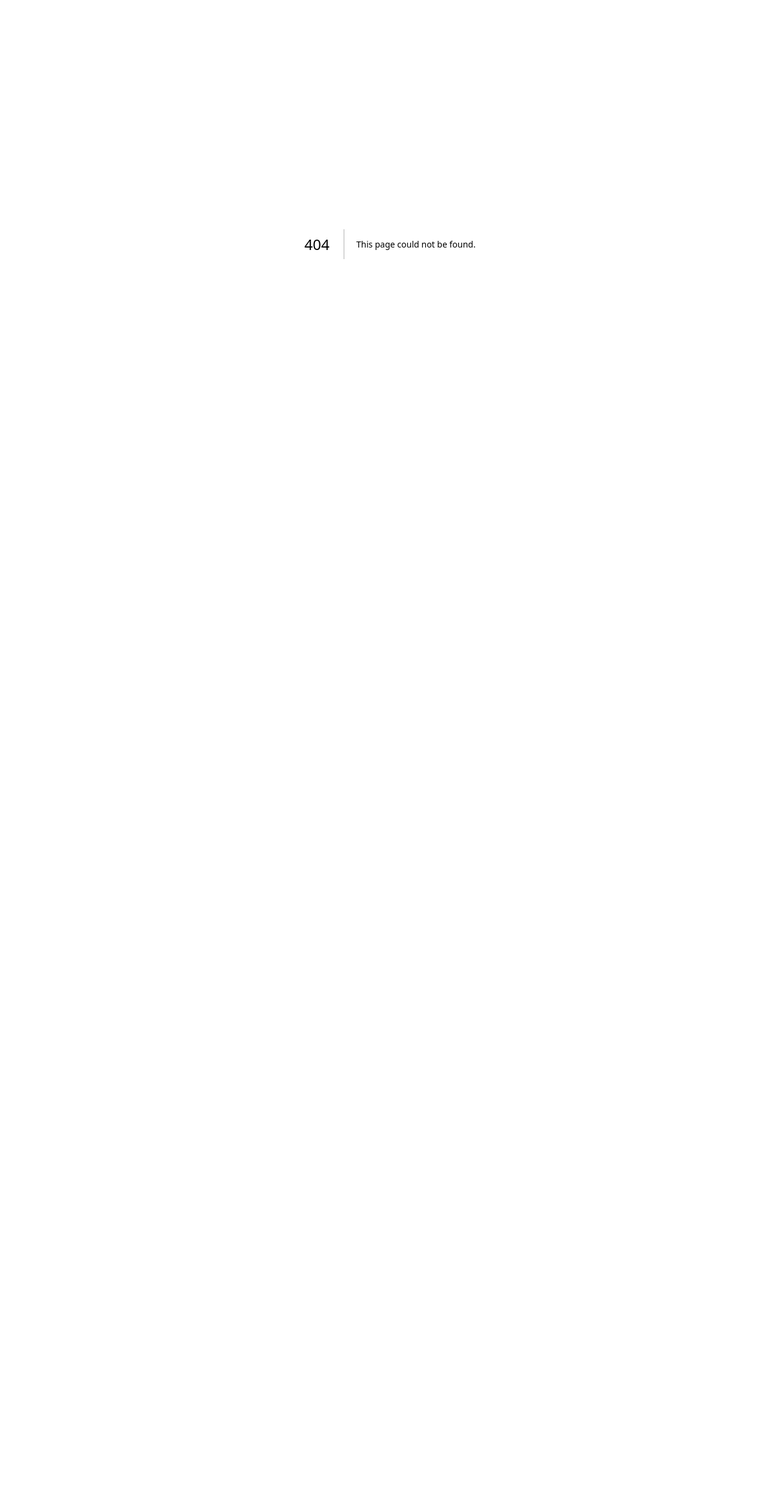
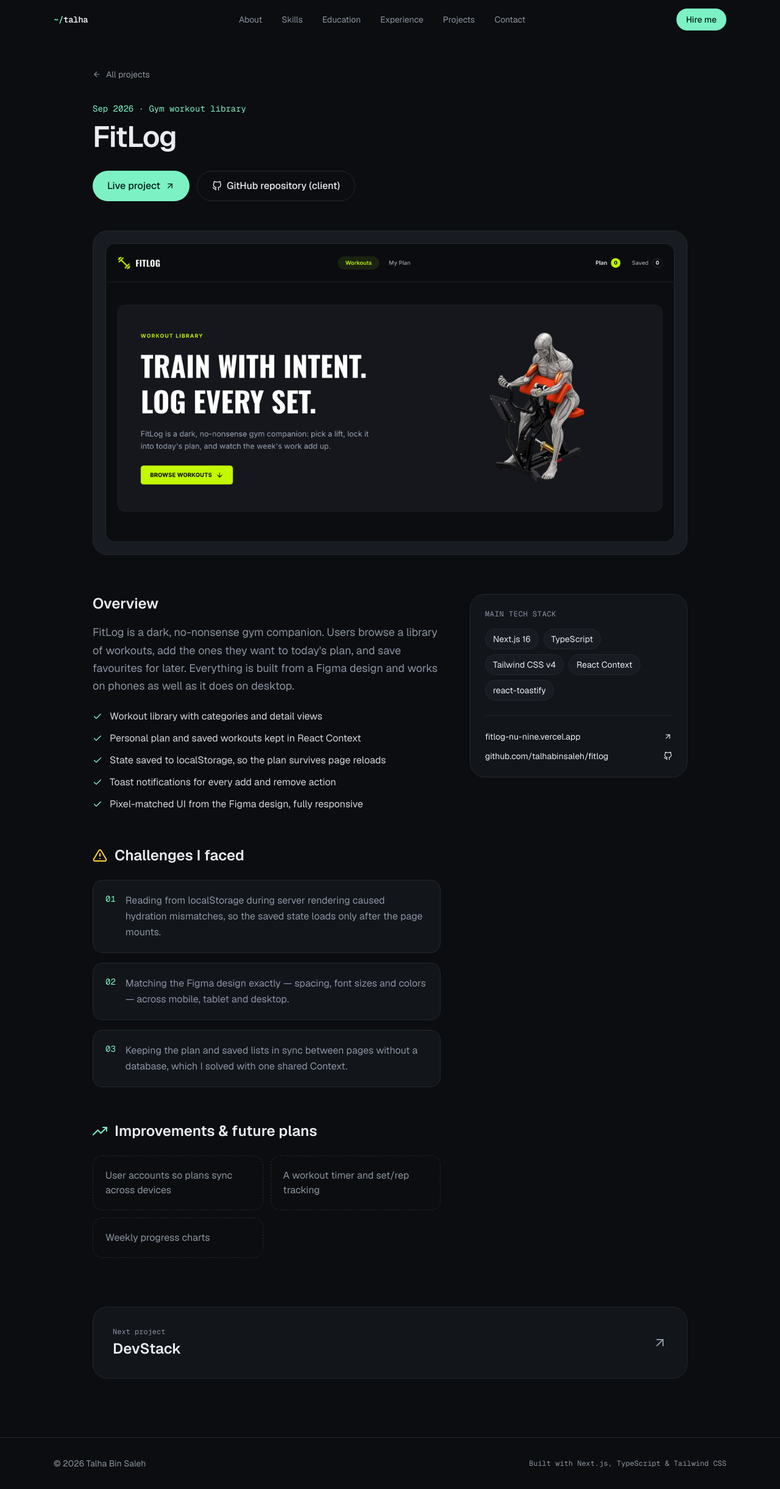
Before and after one commit to talhabinsaleh/talha-portfolio, a Next.js app: page /projects/fitlog in a window 1280 px wide. Before the commit this address had no page. Shown: the whole page at 61% size. Before the commit the page ends 800 px from the top, so only its background shows below. Built offline with nearby package versions, Linux system fonts and the light colour scheme.

Commit message:
Add project cards with View Details and project detail pages

```diff
--- /dev/null
+++ b/src/app/projects/[slug]/page.tsx
@@ -0,0 +1,152 @@
+import type { Metadata } from "next";
+import Image from "next/image";
+import Link from "next/link";
+import { notFound } from "next/navigation";
+import { FiAlertTriangle, FiArrowLeft, FiArrowUpRight, FiCheck, FiGithub, FiTrendingUp } from "react-icons/fi";
+import Navbar from "@/components/Navbar";
+import Footer from "@/components/Footer";
+import { projects } from "@/data/portfolio";
+
+export function generateStaticParams() {
+  return projects.map((p) => ({ slug: p.slug }));
+}
+
+export async function generateMetadata({ params }: PageProps<"/projects/[slug]">): Promise<Metadata> {
+  const { slug } = await params;
+  const project = projects.find((p) => p.slug === slug);
+  if (!project) return {};
+  return {
+    title: `${project.title} — Talha Bin Saleh`,
+    description: project.summary,
+    openGraph: { images: [{ url: project.image, width: 1200, height: 630 }] },
+  };
+}
+
+export default async function ProjectPage({ params }: PageProps<"/projects/[slug]">) {
+  const { slug } = await params;
+  const index = projects.findIndex((p) => p.slug === slug);
+  if (index === -1) notFound();
+  const p = projects[index];
+  const next = projects[(index + 1) % projects.length];
+
+  return (
+    <>
+      <Navbar />
+      <main className="flex-1 pt-28 pb-24">
+        <div className="mx-auto max-w-5xl px-4 sm:px-6">
+          <Link href="/#projects" className="inline-flex items-center gap-2 text-sm text-muted hover:text-ink">
+            <FiArrowLeft /> All projects
+          </Link>
+
+          <header className="mt-8">
+            <p className="font-mono text-sm text-accent">
+              {p.date} · {p.tagline}
+            </p>
+            <h1 className="mt-3 text-4xl font-semibold tracking-tight sm:text-5xl">{p.title}</h1>
+            <div className="mt-8 flex flex-wrap gap-3">
+              <a
+                href={p.live}
+                target="_blank"
+                rel="noreferrer"
+                className="inline-flex items-center gap-2 rounded-full bg-accent px-6 py-3 font-medium text-accent-ink transition hover:brightness-110"
+              >
+                Live project <FiArrowUpRight />
+              </a>
+              <a
+                href={p.code}
+                target="_blank"
+                rel="noreferrer"
+                className="inline-flex items-center gap-2 rounded-full border border-line px-6 py-3 font-medium transition hover:border-muted"
+              >
+                <FiGithub /> GitHub repository (client)
+              </a>
+            </div>
+          </header>
+
+          <div className="mt-12 rounded-3xl border border-line bg-surface-2 p-3 sm:p-5">
+            <div className="relative aspect-[1200/630] overflow-hidden rounded-2xl border border-line">
+              <Image src={p.image} alt={`${p.title} screenshot`} fill priority sizes="(min-width: 1024px) 984px, 100vw" className="object-cover" />
+            </div>
+          </div>
+
+          <div className="mt-16 grid gap-12 lg:grid-cols-[1.6fr_1fr]">
+            <div className="space-y-14">
+              <section>
+                <h2 className="text-2xl font-semibold">Overview</h2>
+                <p className="mt-4 text-lg leading-relaxed text-muted">{p.description}</p>
+                <ul className="mt-6 space-y-3">
+                  {p.features.map((f) => (
+                    <li key={f} className="flex gap-3">
+                      <FiCheck className="mt-1 shrink-0 text-accent" />
+                      <span className="text-ink/90">{f}</span>
+                    </li>
+                  ))}
+                </ul>
+              </section>
+
+              <section>
+                <h2 className="flex items-center gap-3 text-2xl font-semibold">
+                  <FiAlertTriangle className="text-amber-300" /> Challenges I faced
+                </h2>
+                <ol className="mt-6 space-y-4">
+                  {p.challenges.map((c, i) => (
+                    <li key={c} className="flex gap-4 rounded-2xl border border-line bg-surface p-5">
+                      <span className="font-mono text-sm text-accent">{String(i + 1).padStart(2, "0")}</span>
+                      <span className="leading-relaxed text-muted">{c}</span>
+                    </li>
+                  ))}
+                </ol>
+              </section>
+
+              <section>
+                <h2 className="flex items-center gap-3 text-2xl font-semibold">
+                  <FiTrendingUp className="text-accent" /> Improvements & future plans
+                </h2>
+                <ul className="mt-6 grid gap-3 sm:grid-cols-2">
+                  {p.future.map((f) => (
+                    <li key={f} className="rounded-2xl border border-dashed border-line p-5 text-muted">
+                      {f}
+                    </li>
+                  ))}
+                </ul>
+              </section>
+            </div>
+
+            <aside className="h-fit space-y-6 rounded-3xl border border-line bg-surface p-6 lg:sticky lg:top-24">
+              <div>
+                <h2 className="font-mono text-xs uppercase tracking-wider text-muted">Main tech stack</h2>
+                <ul className="mt-4 flex flex-wrap gap-2">
+                  {p.stack.map((s) => (
+                    <li key={s} className="rounded-full border border-line bg-surface-2 px-3 py-1.5 text-sm">
+                      {s}
+                    </li>
+                  ))}
+                </ul>
+              </div>
+              <div className="space-y-3 border-t border-line pt-6 text-sm">
+                <a href={p.live} target="_blank" rel="noreferrer" className="flex items-center justify-between gap-2 hover:text-accent">
+                  <span className="truncate">{p.live.replace(/^https:\/\//, "")}</span> <FiArrowUpRight className="shrink-0" />
+                </a>
+                <a href={p.code} target="_blank" rel="noreferrer" className="flex items-center justify-between gap-2 hover:text-accent">
+                  <span className="truncate">{p.code.replace(/^https:\/\//, "")}</span> <FiGithub className="shrink-0" />
+                </a>
+              </div>
+            </aside>
+          </div>
+
+          <Link
+            href={`/projects/${next.slug}`}
+            className="group mt-20 flex items-center justify-between gap-4 rounded-3xl border border-line bg-surface p-6 transition hover:border-accent/40 sm:p-8"
+          >
+            <span>
+              <span className="block font-mono text-xs text-muted">Next project</span>
+              <span className="mt-1 block text-xl font-semibold sm:text-2xl">{next.title}</span>
+            </span>
+            <FiArrowUpRight className="size-6 text-muted transition group-hover:text-accent" />
+          </Link>
+        </div>
+      </main>
+      <Footer />
+    </>
+  );
+}
--- a/src/components/Projects.tsx
+++ b/src/components/Projects.tsx
@@ -1,5 +1,6 @@
 import Image from "next/image";
-import { FiArrowUpRight, FiCheck, FiGithub } from "react-icons/fi";
+import Link from "next/link";
+import { FiArrowRight, FiArrowUpRight } from "react-icons/fi";
 import { projects } from "@/data/portfolio";
 import SectionHeading from "./SectionHeading";
 
@@ -7,73 +8,55 @@ export default function Projects() {
   return (
     <section id="projects" className="py-24">
       <div className="mx-auto max-w-6xl px-4 sm:px-6">
-        <SectionHeading index="03" label="Projects" title="Things I've built and shipped" />
+        <SectionHeading index="05" label="Projects" title="Things I've built and shipped" />
 
-        <div className="space-y-8">
-          {projects.map((p, i) => (
+        <div className="grid gap-6 md:grid-cols-2">
+          {projects.map((p) => (
             <article
-              key={p.title}
-              className="group grid overflow-hidden rounded-3xl border border-line bg-surface transition-colors hover:border-accent/40 lg:grid-cols-2"
+              key={p.slug}
+              className="group flex flex-col overflow-hidden rounded-3xl border border-line bg-surface transition hover:-translate-y-1 hover:border-accent/40"
             >
-              <a
-                href={p.live}
-                target="_blank"
-                rel="noreferrer"
-                className={`flex items-center border-b border-line bg-surface-2 p-4 sm:p-8 lg:border-b-0 ${
-                  i % 2 ? "lg:order-2 lg:border-l" : "lg:border-r"
-                }`}
-              >
-                <span className="relative block aspect-[1200/630] w-full overflow-hidden rounded-xl border border-line shadow-2xl shadow-black/40">
+              <Link href={`/projects/${p.slug}`} className="block bg-surface-2 p-4 sm:p-5">
+                <span className="relative block aspect-[1200/630] overflow-hidden rounded-xl border border-line">
                   <Image
                     src={p.image}
                     alt={`${p.title} screenshot`}
                     fill
-                    sizes="(min-width: 1024px) 512px, 100vw"
+                    sizes="(min-width: 768px) 540px, 100vw"
                     className="object-cover transition-transform duration-500 group-hover:scale-[1.03]"
                   />
                 </span>
-              </a>
+              </Link>
 
-              <div className="flex flex-col p-6 sm:p-8">
+              <div className="flex flex-1 flex-col p-6">
                 <p className="font-mono text-xs text-muted">
                   {p.date} · <span className="text-accent">{p.tagline}</span>
                 </p>
                 <h3 className="mt-2 text-2xl font-semibold tracking-tight">{p.title}</h3>
-                <p className="mt-3 leading-relaxed text-muted">{p.description}</p>
+                <p className="mt-3 leading-relaxed text-muted">{p.summary}</p>
 
-                <ul className="mt-5 space-y-2 text-sm">
-                  {p.points.map((pt) => (
-                    <li key={pt} className="flex gap-2">
-                      <FiCheck className="mt-0.5 shrink-0 text-accent" />
-                      <span className="text-ink/85">{pt}</span>
-                    </li>
-                  ))}
-                </ul>
-
-                <ul className="mt-6 flex flex-wrap gap-2">
-                  {p.stack.map((s) => (
+                <ul className="mt-5 flex flex-wrap gap-2">
+                  {p.stack.slice(0, 4).map((s) => (
                     <li key={s} className="rounded-md bg-surface-2 px-2.5 py-1 font-mono text-xs text-muted">
                       {s}
                     </li>
                   ))}
                 </ul>
 
-                <div className="mt-auto flex gap-3 pt-8">
+                <div className="mt-auto flex flex-wrap gap-3 pt-7">
+                  <Link
+                    href={`/projects/${p.slug}`}
+                    className="inline-flex items-center gap-1.5 rounded-full bg-accent px-5 py-2.5 text-sm font-medium text-accent-ink transition hover:brightness-110"
+                  >
+                    View Details <FiArrowRight />
+                  </Link>
                   <a
                     href={p.live}
                     target="_blank"
                     rel="noreferrer"
-                    className="inline-flex items-center gap-1.5 rounded-full bg-accent px-4 py-2 text-sm font-medium text-accent-ink transition hover:brightness-110"
+                    className="inline-flex items-center gap-1.5 rounded-full border border-line px-5 py-2.5 text-sm font-medium transition hover:border-muted"
                   >
-                    Live site <FiArrowUpRight />
-                  </a>
-                  <a
-                    href={p.code}
-                    target="_blank"
-                    rel="noreferrer"
-                    className="inline-flex items-center gap-1.5 rounded-full border border-line px-4 py-2 text-sm font-medium transition hover:border-muted"
-                  >
-                    <FiGithub /> Code
+                    Live <FiArrowUpRight />
                   </a>
                 </div>
               </div>
```
